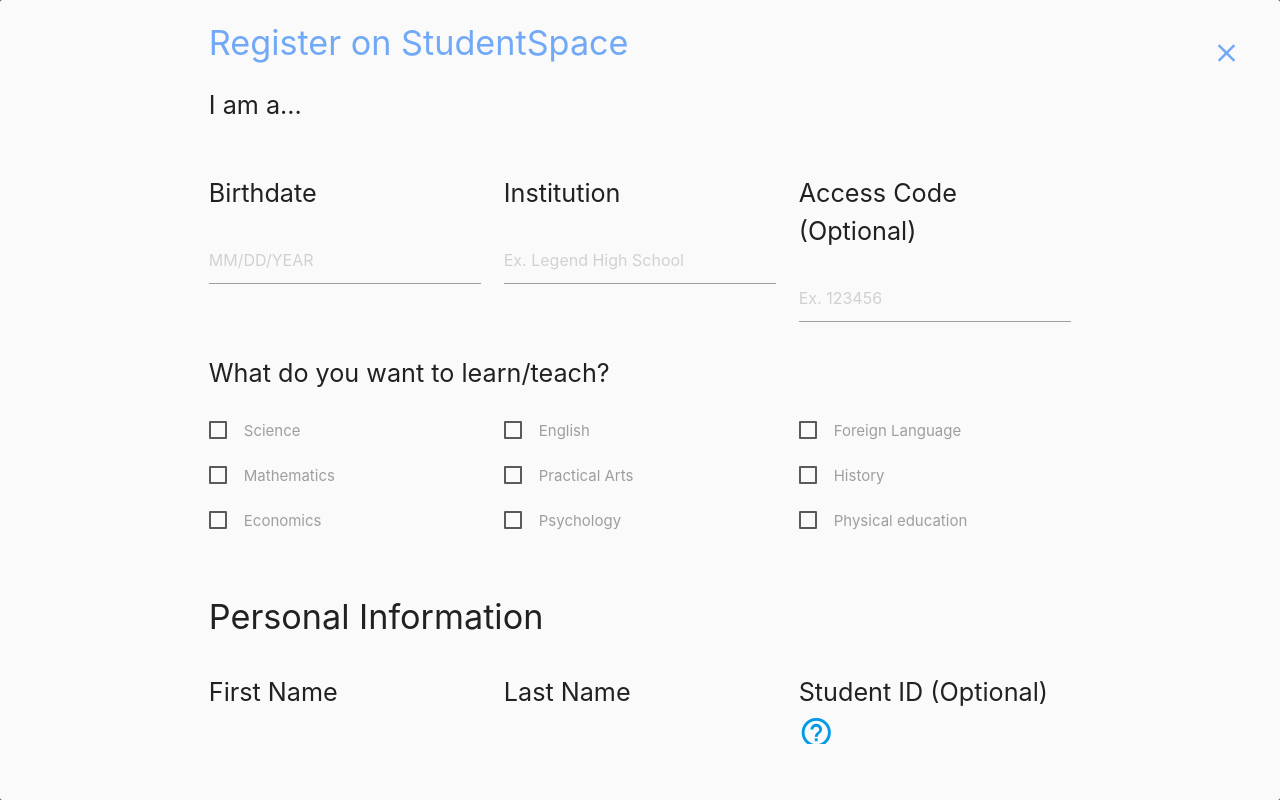
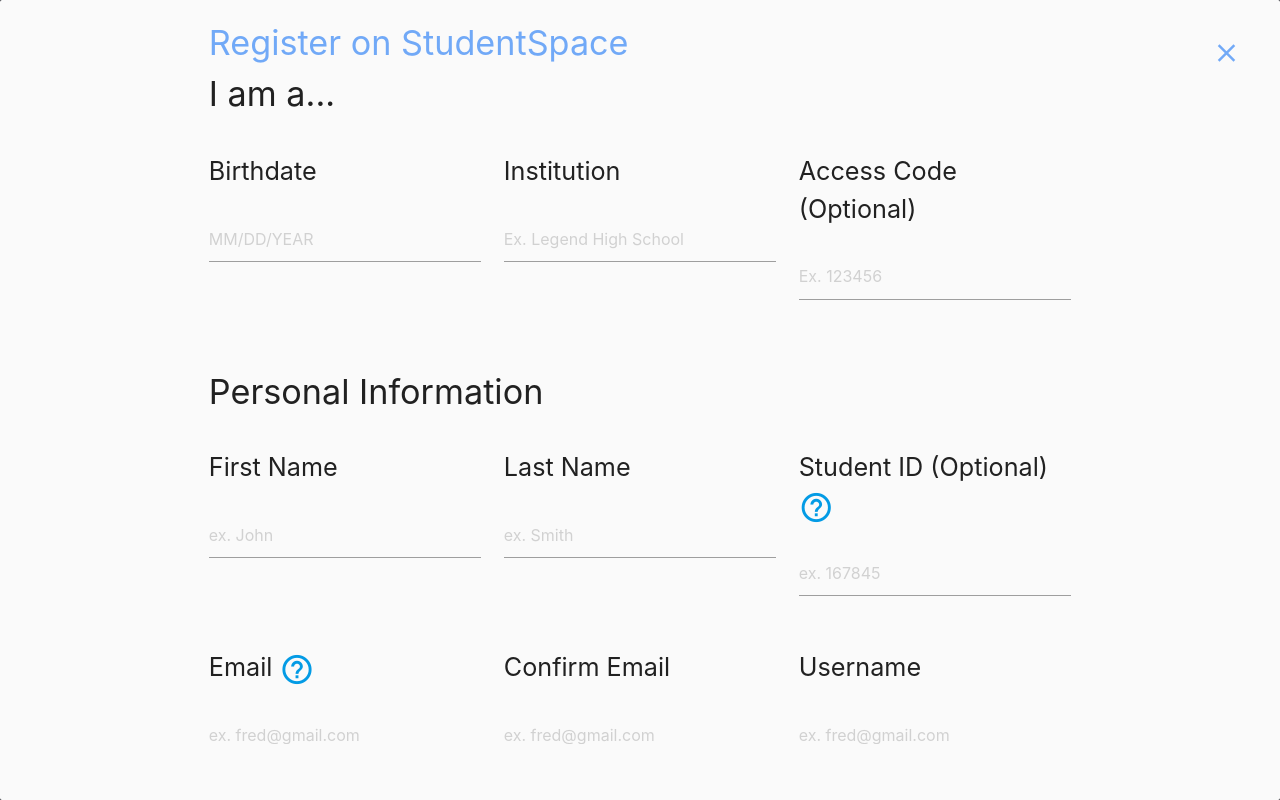
Before and after one commit to studentSpace/studentSpace.github.io, a plain HTML site: page index.html in a window 1280 px wide. Both pictures are taken after a click on the item "Register". Drawn offline with nearby package versions, Linux system fonts and the light colour scheme; files that its build step writes are made by us from their sources.

Commit message:
form change

```diff
--- a/index.html
+++ b/index.html
@@ -114,7 +114,7 @@
       <div class="container">
         <form class="col s12">
           <h4 class="g-text">Register on StudentSpace</h4>
-          <p class="flow-text">I am a...</p>
+          <h4>I am a...</h4>
           <div class="input-field col s12">
             <select>
       <option value="" disabled selected>Choose your option</option>
@@ -137,67 +137,6 @@
               <input type="text" placeholder="Ex. 123456">
             </div>
           </div>
-          <p class="flow-text">What do you want to learn/teach?</p>
-          <div class="row">
-            <div class="col s12 m4">
-              <label>
-          <input type="checkbox" />
-          <span>Science</span>
-        </label>
-            </div>
-            <div class="col s12 m4">
-              <label>
-              <input type="checkbox" />
-              <span>English</span>
-            </label>
-            </div>
-            <div class="col s12 m4">
-              <label>
-                  <input type="checkbox" />
-                  <span>Foreign Language</span>
-                </label>
-            </div>
-          </div>
-          <div class="row">
-            <div class="col s12 m4">
-              <label>
-          <input type="checkbox" />
-          <span>Mathematics</span>
-        </label>
-            </div>
-            <div class="col s12 m4">
-              <label>
-              <input type="checkbox" />
-              <span>Practical Arts</span>
-            </label>
-            </div>
-            <div class="col s12 m4">
-              <label>
-                  <input type="checkbox" />
-                  <span>History</span>
-                </label>
-            </div>
-          </div>
-          <div class="row">
-            <div class="col s12 m4">
-              <label>
-          <input type="checkbox" />
-          <span>Economics</span>
-        </label>
-            </div>
-            <div class="col s12 m4">
-              <label>
-              <input type="checkbox" />
-              <span>Psychology</span>
-            </label>
-            </div>
-            <div class="col s12 m4">
-              <label>
-                  <input type="checkbox" />
-                  <span>Physical education</span>
-                </label>
-            </div>
-          </div>
           <br></br>
           <h4 class=""> Personal Information</h4>
           <div class="row">
@@ -216,7 +155,7 @@
           </div>
           <div class="row">
             <div class="col s12 m4">
-              <p class="flow-text">Email</p>
+              <p class="flow-text">Email <a class="hide-on-med-and-down tooltipped" data-position="top" data-tooltip="Be sure to use your school email address."><i class="hide-on-med-and-down helpIcon small material-icons">help_outline</i></a></p>
               <input type="text" placeholder="ex. fred@gmail.com">
             </div>
             <div class="col s12 m4">
```
